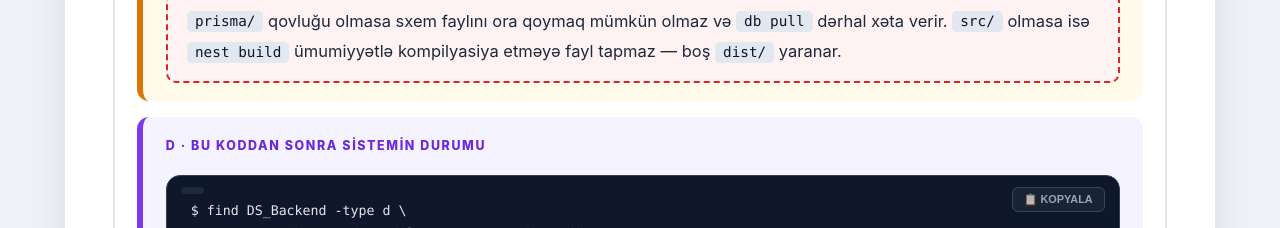
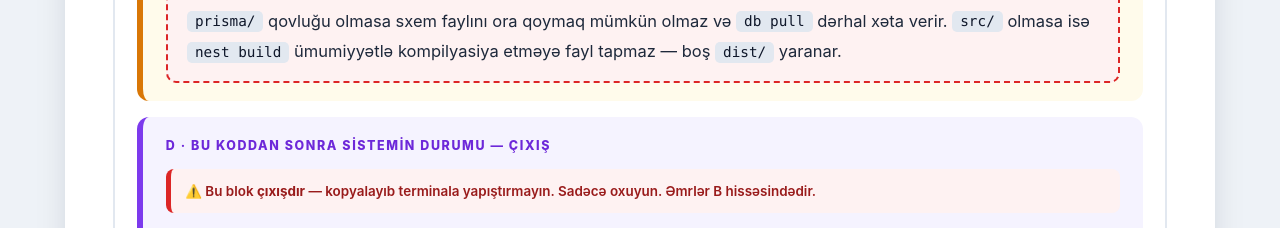
Before and after one commit to Ttariyel-1954/Deepseek_ARTI, a website: page DƏRSLƏR/DS_Backend-1.html in a window 1280 px wide. Shown: the part 3940-4168 px from the top of the page. Drawn offline with Linux system fonts and the light colour scheme.

Commit message:
DS_Backend-1: D hissələri artıq ÇIXIŞ kimi işarələnib
PROBLEM:
  İstifadəçi ADDIM 10-un D blokunu kopyalayıb terminala yapışdırdı.
  D bloku ƏMR DEYİL — serverin çıxışıdır:

      $ node dist/main.js
      [Nest] LOG [InstanceLoader] AppModule dependencies initialized +8ms
      ...

  Nəticə:
      -bash: $: command not found
      -bash: [Nest]: command not found   (13 dəfə)

  Səbəb: D bloklarının da "KOPYALA" düyməsi var idi və blokun
  əmr yoxsa çıxış olduğu vizual olaraq aydın deyildi.

HƏLL (4 dəyişiklik):
  1. D başlığı → "D · Bu koddan sonra sistemin durumu — ÇIXIŞ"
  2. Hər D blokunun başına qırmızı xəbərdarlıq:
     "⚠️ Bu blok çıxışdır — kopyalayıb terminala yapıştırmayın.
      Sadəcə oxuyun. Əmrlər B hissəsindədir."
  3. Kopyala düyməsi D bloklarına QOYULMUR:
     if (pre.closest('.hisse-d')) return;
  4. .cixis-xeber CSS sinfi

YOXLAMA:
  • HTML teq balansı ✓
  • 13 D blokunun hamısı işarələndi ✓
  • JavaScript sintaksisi node --check ilə yoxlanıldı ✓
  • Kopyala qoruması yerindədir ✓

Dərs: 2303 → 2323 sətir

```diff
--- a/DƏRSLƏR/DS_Backend-1.html
+++ b/DƏRSLƏR/DS_Backend-1.html
@@ -331,6 +331,11 @@
   .oldu-basliq {
     display: block; font-weight: 800; font-size: .78rem;
     color: #15803d; letter-spacing: 1.2px; margin-bottom: .55rem;
+  }
+  .cixis-xeber {
+    background: #fef2f2; border-left: 5px solid #dc2626;
+    padding: .6rem .9rem; border-radius: 8px; margin: .2rem 0 .8rem;
+    font-size: .84rem; font-weight: 600; color: #991b1b;
   }
   .addim-icmal {
     display: flex; gap: .5rem; flex-wrap: wrap;
@@ -522,7 +527,8 @@ Error: Could not load `prisma/schema.prisma`: file or directory not found</code>
     </div>
 
     <div class="hisse hisse-d">
-      <span class="hisse-basliq">D · Bu koddan sonra sistemin durumu</span>
+      <span class="hisse-basliq">D · Bu koddan sonra sistemin durumu — ÇIXIŞ</span>
+      <p class="cixis-xeber">⚠️ Bu blok <strong>çıxışdır</strong> — kopyalayıb terminala yapıştırmayın. Sadəcə oxuyun. Əmrlər B hissəsindədir.</p>
 <pre><code>$ find DS_Backend -type d \
     -not -path '*/node_modules*' -not -path '*/dist*' \
   -not -path '*/generated*' -not -path '*/.git*' | sort
@@ -663,7 +669,8 @@ npm error enoent Could not read package.json</code></pre>
     </div>
 
     <div class="hisse hisse-d">
-      <span class="hisse-basliq">D · Bu koddan sonra sistemin durumu</span>
+      <span class="hisse-basliq">D · Bu koddan sonra sistemin durumu — ÇIXIŞ</span>
+      <p class="cixis-xeber">⚠️ Bu blok <strong>çıxışdır</strong> — kopyalayıb terminala yapıştırmayın. Sadəcə oxuyun. Əmrlər B hissəsindədir.</p>
 <pre><code>$ ls node_modules | wc -l
 430
 
@@ -809,7 +816,8 @@ src/saglamliq/saglamliq.controller.ts:11:4 - error TS1270:
     </div>
 
     <div class="hisse hisse-d">
-      <span class="hisse-basliq">D · Bu koddan sonra sistemin durumu</span>
+      <span class="hisse-basliq">D · Bu koddan sonra sistemin durumu — ÇIXIŞ</span>
+      <p class="cixis-xeber">⚠️ Bu blok <strong>çıxışdır</strong> — kopyalayıb terminala yapıştırmayın. Sadəcə oxuyun. Əmrlər B hissəsindədir.</p>
 <pre><code>$ npx tsc --showConfig -p tsconfig.build.json
 
   module                     nodenext
@@ -918,7 +926,8 @@ node -e "import('dotenv/config').then(() =&gt; {
     </div>
 
     <div class="hisse hisse-d">
-      <span class="hisse-basliq">D · Bu koddan sonra sistemin durumu</span>
+      <span class="hisse-basliq">D · Bu koddan sonra sistemin durumu — ÇIXIŞ</span>
+      <p class="cixis-xeber">⚠️ Bu blok <strong>çıxışdır</strong> — kopyalayıb terminala yapıştırmayın. Sadəcə oxuyun. Əmrlər B hissəsindədir.</p>
 <pre><code>$ git check-ignore -v .env
 .gitignore:1:.env	.env
 
@@ -1039,7 +1048,8 @@ error: Error validating: This line is not a valid definition within a datasource
     </div>
 
     <div class="hisse hisse-d">
-      <span class="hisse-basliq">D · Bu koddan sonra sistemin durumu</span>
+      <span class="hisse-basliq">D · Bu koddan sonra sistemin durumu — ÇIXIŞ</span>
+      <p class="cixis-xeber">⚠️ Bu blok <strong>çıxışdır</strong> — kopyalayıb terminala yapıştırmayın. Sadəcə oxuyun. Əmrlər B hissəsindədir.</p>
 <pre><code>$ npx prisma db pull
 ✔ Introspected 12 models and wrote them into prisma/schema.prisma
   ... (48 model)
@@ -1198,7 +1208,8 @@ Pass a driver adapter to the PrismaClient constructor, for example:
     </div>
 
     <div class="hisse hisse-d">
-      <span class="hisse-basliq">D · Bu koddan sonra sistemin durumu</span>
+      <span class="hisse-basliq">D · Bu koddan sonra sistemin durumu — ÇIXIŞ</span>
+      <p class="cixis-xeber">⚠️ Bu blok <strong>çıxışdır</strong> — kopyalayıb terminala yapıştırmayın. Sadəcə oxuyun. Əmrlər B hissəsindədir.</p>
 <pre><code>$ node dist/main.js
 
 [Nest] LOG [InstanceLoader] PrismaModule dependencies initialized +0ms
@@ -1295,7 +1306,8 @@ is available in the SaglamliqModule module.
     </div>
 
     <div class="hisse hisse-d">
-      <span class="hisse-basliq">D · Bu koddan sonra sistemin durumu</span>
+      <span class="hisse-basliq">D · Bu koddan sonra sistemin durumu — ÇIXIŞ</span>
+      <p class="cixis-xeber">⚠️ Bu blok <strong>çıxışdır</strong> — kopyalayıb terminala yapıştırmayın. Sadəcə oxuyun. Əmrlər B hissəsindədir.</p>
 <pre><code>$ node dist/main.js
 
 [Nest] LOG [InstanceLoader] AppModule dependencies initialized +8ms
@@ -1450,7 +1462,8 @@ grep -nE 'ugur:|xeta:|yol:|vaxt:' src/common/filters/all-exceptions.filter.ts
     </div>
 
     <div class="hisse hisse-d">
-      <span class="hisse-basliq">D · Bu koddan sonra sistemin durumu</span>
+      <span class="hisse-basliq">D · Bu koddan sonra sistemin durumu — ÇIXIŞ</span>
+      <p class="cixis-xeber">⚠️ Bu blok <strong>çıxışdır</strong> — kopyalayıb terminala yapıştırmayın. Sadəcə oxuyun. Əmrlər B hissəsindədir.</p>
 <pre><code>$ curl -s http://localhost:4000/api/v1/yoxdur | python3 -m json.tool
 
 {
@@ -1612,7 +1625,8 @@ $ curl -s http://localhost:4000/api/v1/saglamliq
     </div>
 
     <div class="hisse hisse-d">
-      <span class="hisse-basliq">D · Bu koddan sonra sistemin durumu</span>
+      <span class="hisse-basliq">D · Bu koddan sonra sistemin durumu — ÇIXIŞ</span>
+      <p class="cixis-xeber">⚠️ Bu blok <strong>çıxışdır</strong> — kopyalayıb terminala yapıştırmayın. Sadəcə oxuyun. Əmrlər B hissəsindədir.</p>
 <pre><code>$ curl -s http://localhost:4000/api/v1/saglamliq | python3 -m json.tool
 
 {
@@ -1725,7 +1739,8 @@ grep -n 'export class AppModule' src/app.module.ts
     </div>
 
     <div class="hisse hisse-d">
-      <span class="hisse-basliq">D · Bu koddan sonra sistemin durumu</span>
+      <span class="hisse-basliq">D · Bu koddan sonra sistemin durumu — ÇIXIŞ</span>
+      <p class="cixis-xeber">⚠️ Bu blok <strong>çıxışdır</strong> — kopyalayıb terminala yapıştırmayın. Sadəcə oxuyun. Əmrlər B hissəsindədir.</p>
 <pre><code>$ node dist/main.js
 
 [Nest] LOG [InstanceLoader] AppModule dependencies initialized +8ms
@@ -1853,7 +1868,8 @@ $ curl -s -o /dev/null -w '%{http_code}\n' http://localhost:4000/saglamliq
     </div>
 
     <div class="hisse hisse-d">
-      <span class="hisse-basliq">D · Bu koddan sonra sistemin durumu</span>
+      <span class="hisse-basliq">D · Bu koddan sonra sistemin durumu — ÇIXIŞ</span>
+      <p class="cixis-xeber">⚠️ Bu blok <strong>çıxışdır</strong> — kopyalayıb terminala yapıştırmayın. Sadəcə oxuyun. Əmrlər B hissəsindədir.</p>
 <pre><code>$ npm run build &amp;&amp; node dist/main.js
 
 [Nest] LOG [NestApplication] Nest application successfully started +0ms
@@ -1960,7 +1976,8 @@ ls: dist/: No such file or directory</code></pre>
     </div>
 
     <div class="hisse hisse-d">
-      <span class="hisse-basliq">D · Bu koddan sonra sistemin durumu</span>
+      <span class="hisse-basliq">D · Bu koddan sonra sistemin durumu — ÇIXIŞ</span>
+      <p class="cixis-xeber">⚠️ Bu blok <strong>çıxışdır</strong> — kopyalayıb terminala yapıştırmayın. Sadəcə oxuyun. Əmrlər B hissəsindədir.</p>
 <pre><code>$ npm run build
 &gt; ds-backend@0.1.0 build
 &gt; nest build
@@ -2210,7 +2227,8 @@ grep -n 'include\|exclude' vitest.config.ts</code></pre>
     </div>
 
     <div class="hisse hisse-d">
-      <span class="hisse-basliq">D · Bu koddan sonra sistemin durumu</span>
+      <span class="hisse-basliq">D · Bu koddan sonra sistemin durumu — ÇIXIŞ</span>
+      <p class="cixis-xeber">⚠️ Bu blok <strong>çıxışdır</strong> — kopyalayıb terminala yapıştırmayın. Sadəcə oxuyun. Əmrlər B hissəsindədir.</p>
 <pre><code>$ npm test
  ✓ src/saglamliq/saglamliq.service.spec.ts (3 tests) 33ms
  Test Files  1 passed (1)
@@ -2266,6 +2284,8 @@ Yekun: 3 unit + 4 e2e = 7 test</code></pre>
 <script>
   document.addEventListener('DOMContentLoaded', function () {
     document.querySelectorAll('pre').forEach(function (pre) {
+      // D hissəsi ÇIXIŞDIR — kopyala düyməsi qoyulmur
+      if (pre.closest('.hisse-d')) return;
       var btn = document.createElement('button');
       btn.className = 'copy-btn';
       btn.textContent = '📋 KOPYALA';
```
Also changed, not shown: DS_Backend/src/app.module.ts (added, +16 -0 lines), DS_Backend/src/saglamliq/saglamliq.controller.ts (added, +29 -0 lines), DS_Backend/src/saglamliq/saglamliq.module.ts (added, +9 -0 lines), DS_Backend/src/saglamliq/saglamliq.service.ts (added, +33 -0 lines).
